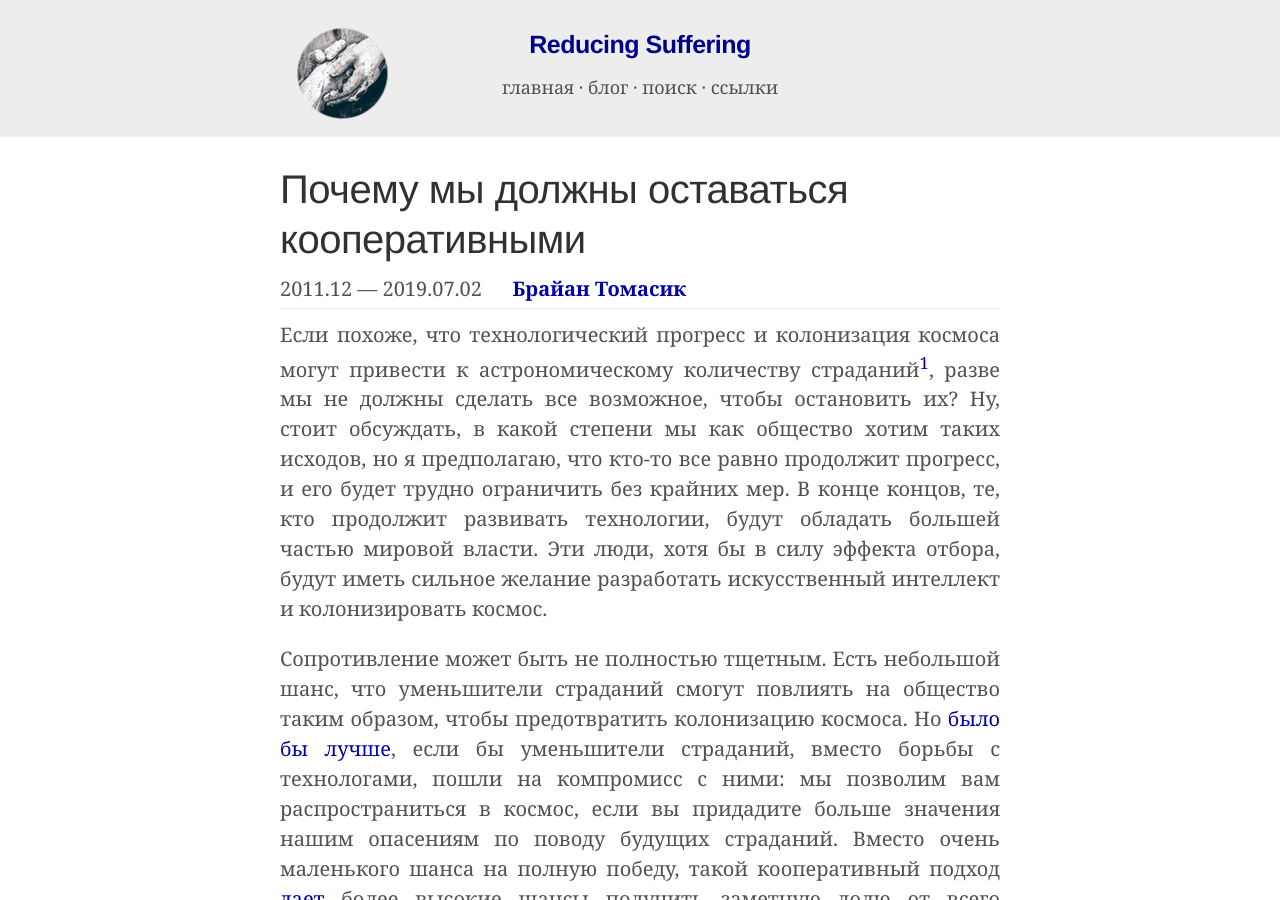
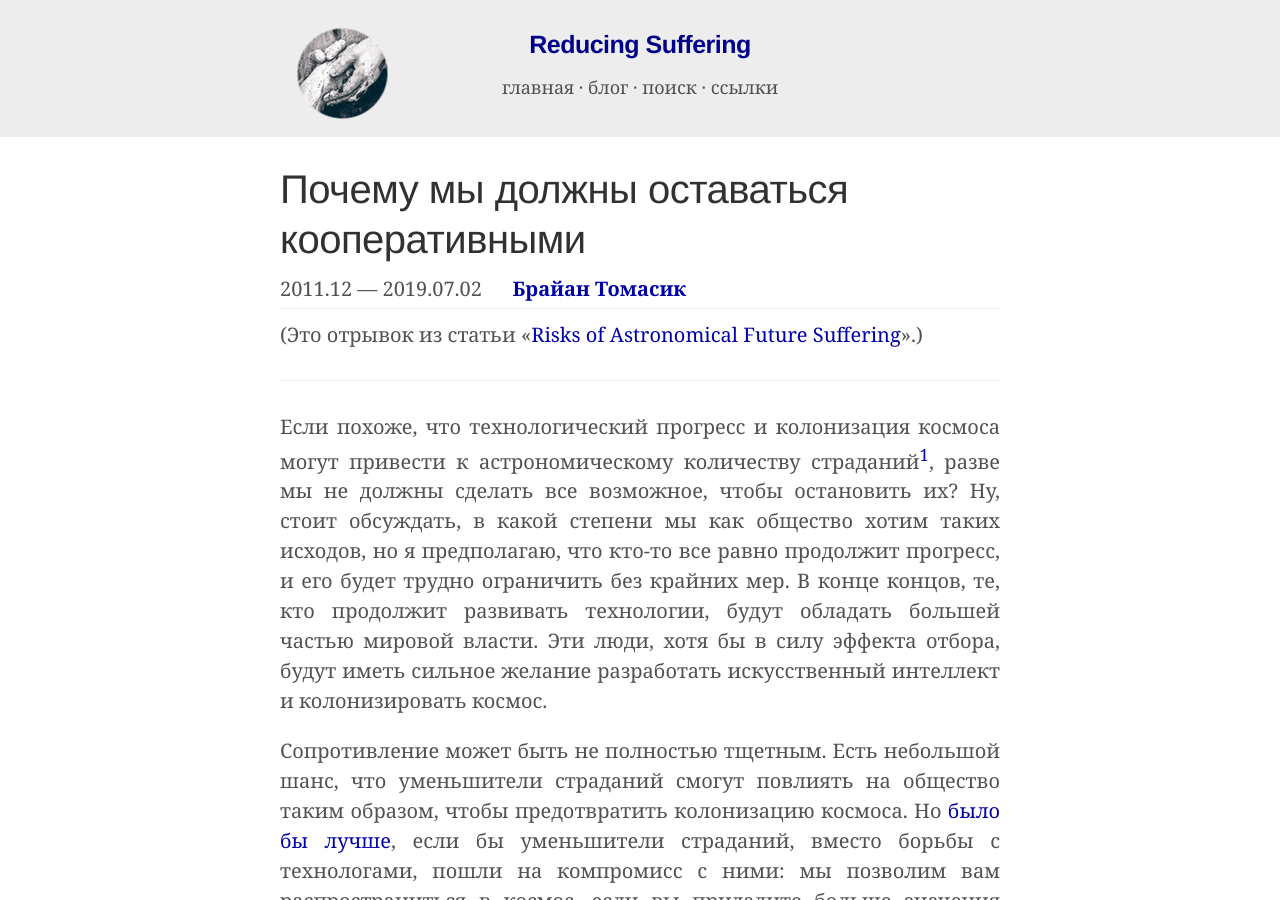
Before and after one commit to ReducingSuffering/reducingsuffering.github.io, a Jekyll site: the page built from _articles/brian-tomasik-1.md, in a window 1280 px wide and 900 px high. Built offline with Jekyll 4.4.1, drawn with Linux system fonts in a browser that asks for light colours.

Commit message:
Update brian-tomasik-1.md

```diff
--- a/_articles/brian-tomasik-1.md
+++ b/_articles/brian-tomasik-1.md
@@ -14,6 +14,10 @@ is_fragment: true
 preview: assets/images/wall/sky-night-star-milky-way-cosmos-atmosphere-1268663-pxhere.com.jpg
 preview_here: true
 ---
+(Это отрывок из статьи «[Risks of Astronomical Future Suffering](https://longtermrisk.org/risks-of-astronomical-future-suffering/)».)
+
+---
+
 Если похоже, что технологический прогресс и колонизация космоса могут привести к астрономическому количеству страданий[^1], разве мы не должны сделать все возможное, чтобы остановить их? Ну, стоит обсуждать, в какой степени мы как общество хотим таких исходов, но я предполагаю, что кто-то все равно продолжит прогресс, и его будет трудно ограничить без крайних мер. В конце концов, те, кто продолжит развивать технологии, будут обладать большей частью мировой власти. Эти люди, хотя бы в силу эффекта отбора, будут иметь сильное желание разработать искусственный интеллект и колонизировать космос.
 
 Сопротивление может быть не полностью тщетным. Есть небольшой шанс, что уменьшители страданий смогут повлиять на общество таким образом, чтобы предотвратить колонизацию космоса. Но [было бы лучше](http://utilitarian-essays.com/compromise.html), если бы уменьшители страданий, вместо борьбы с технологами, пошли на компромисс с ними: мы позволим вам распространиться в космос, если вы придадите больше значения нашим опасениям по поводу будущих страданий. Вместо очень маленького шанса на полную победу, такой кооперативный подход [дает](https://longtermrisk.org/gains-from-trade-through-compromise/ "'Gains from Trade through Compromise – Foundational Research Institute'") более высокие шансы получить заметную долю от всего уменьшения страданий, которого мы хотим. Кроме того, это значит, что уменьшители страданий также могут выиграть в том сценарии (вероятность которого ~30%), где технологическое развитие предотвращает больше страданий, чем причиняет, даже без учета соображений стратегического компромисса с другими людьми.
```
